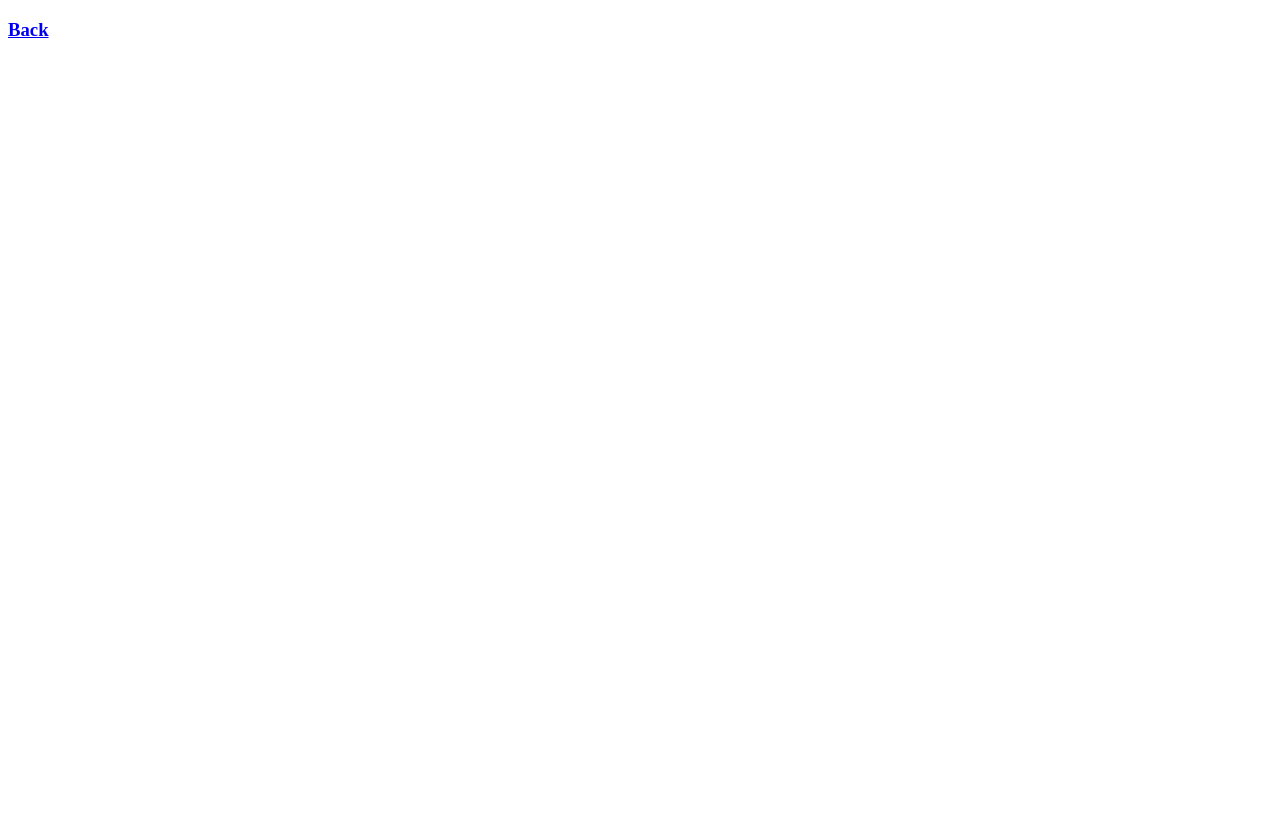
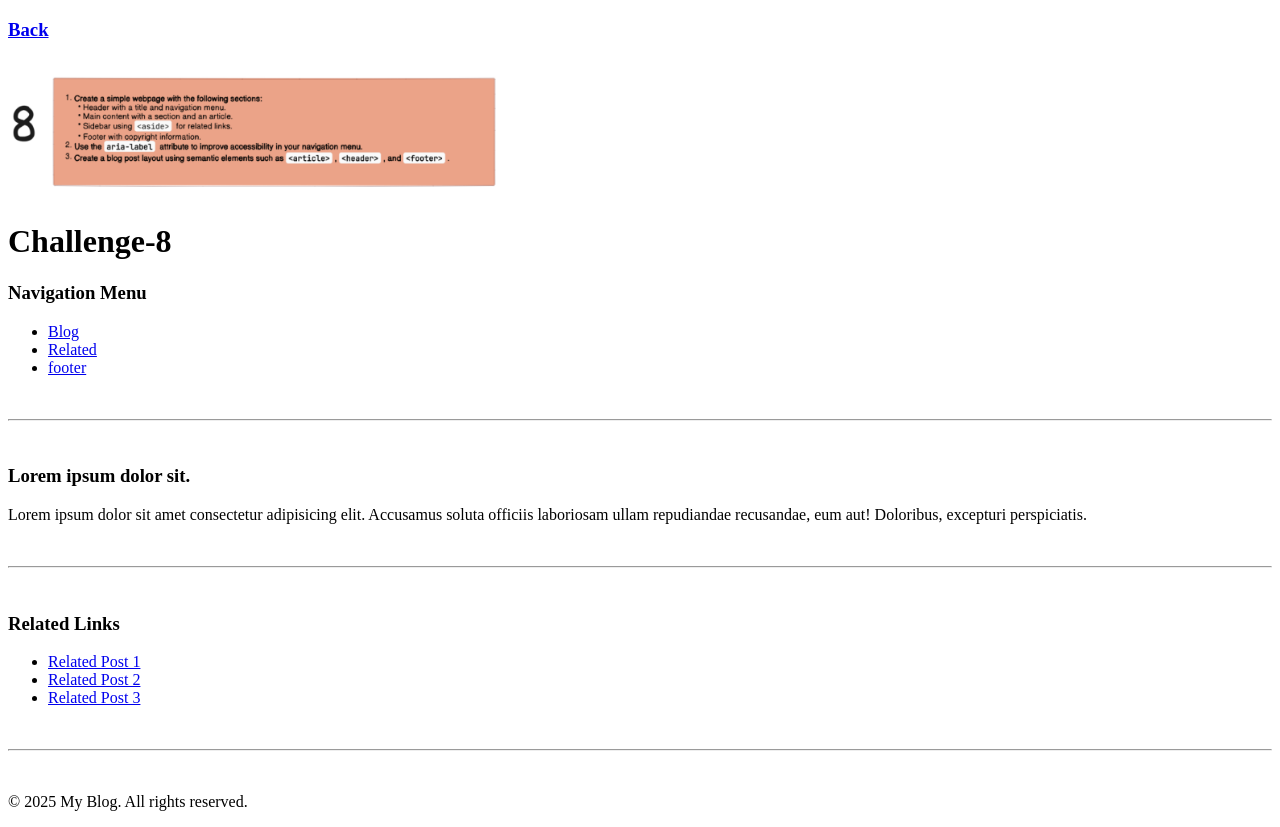
Before and after one commit to satyarth8/HTML-challenges-chaicode, a plain HTML site: page challenge-8/challenge-8.html in a window 1280 px wide. Before the commit the page ends 800 px from the top, so only its background shows below. Drawn offline with Linux system fonts and the light colour scheme.

Commit message:
Solved:Challenge-8

```diff
--- a/challenge-8/challenge-8.html
+++ b/challenge-8/challenge-8.html
@@ -1,12 +1,50 @@
 <!DOCTYPE html>
 <html lang="en">
-<head>
+  <head>
     <a href="../index.html"><h3>Back</h3></a>
-    <meta charset="UTF-8">
-    <meta name="viewport" content="width=device-width, initial-scale=1.0">
+    <meta charset="UTF-8" />
+    <meta name="viewport" content="width=device-width, initial-scale=1.0" />
     <title>Document</title>
-</head>
-<body>
+  </head>
+  <body>
+    <img width="500px" src="./image.png" alt="" />
 
-</body>
+    <header>
+      <h1>Challenge-8</h1>
+      <h3 aria-label="Main Navigation">Navigation Menu</h3>
+      <ul>
+        <li> <a href="#blog">Blog</a> </li>
+        <li> <a href="#related">Related</a> </li>
+        <li> <a href="#footer">footer</a> </li>
+      </ul>
+    </header>
+    <br>
+    <hr>
+    <br>
+    <main>
+      <section id="blog">
+        <article>
+            <h1> Lorem ipsum dolor sit.</h1>
+            <p>Lorem ipsum dolor sit amet consectetur adipisicing elit. Accusamus soluta officiis laboriosam ullam repudiandae recusandae, eum aut! Doloribus, excepturi perspiciatis.</p>
+        </article>
+      </section>
+    </main>
+    <br>
+    <hr>
+    <br>
+    <aside id="related">
+        <h3>Related Links</h3>
+        <ul>
+            <li><a href="#related1">Related Post 1</a></li>
+            <li><a href="#related2">Related Post 2</a></li>
+            <li><a href="#related3">Related Post 3</a></li>
+        </ul>
+    </aside>
+    <br>
+    <hr>
+    <br>
+    <footer id="footer">
+        <p>&copy; 2025 My Blog. All rights reserved.</p>
+    </footer>
+  </body>
 </html>
```
Also changed, not shown: challenge-8/image.png (added).
